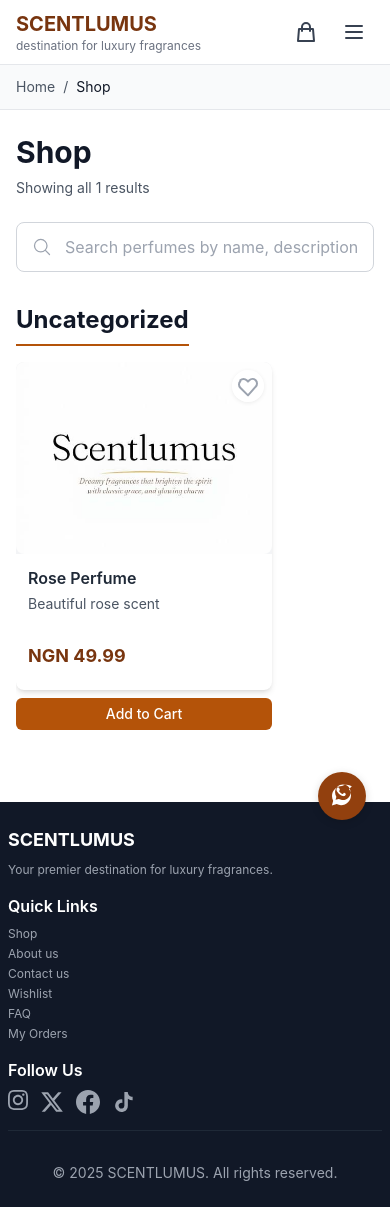
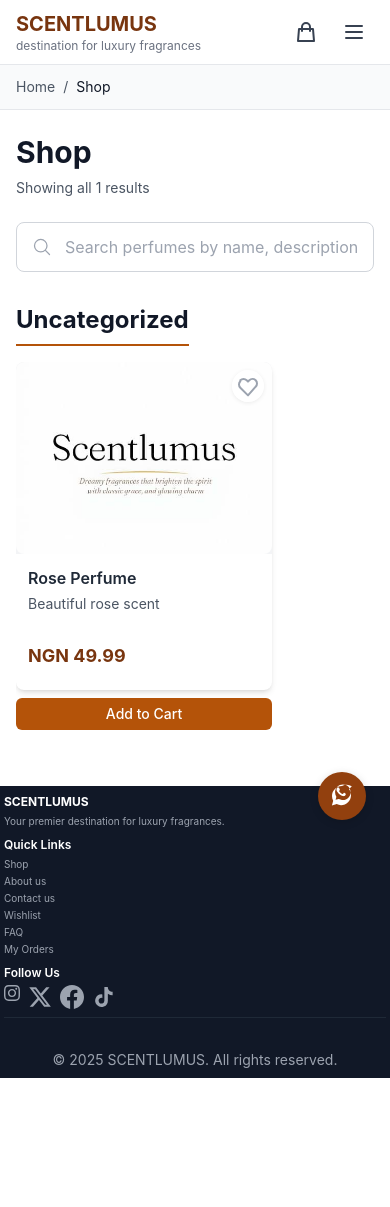
Before and after one commit to unstoppable25/perfume-store-site, a Next.js app: page /shop in a window 390 px wide. After the commit the page ends 1078 px from the top, so only its background shows below. Built offline with nearby package versions, Linux system fonts and the light colour scheme.

Commit message:
style: ultra-compact footer for mobile

```diff
--- a/pages/shop.js
+++ b/pages/shop.js
@@ -457,18 +457,18 @@ export default function Shop() {
         </section>
 
         {/* Footer with Social Media */}
-        <footer className="bg-gray-900 text-white py-6 sm:py-8 mt-8">
-          <div className="max-w-7xl mx-auto px-2 sm:px-4 lg:px-8">
-            <div className="grid grid-cols-1 md:grid-cols-3 gap-4 md:gap-8 mb-4 md:mb-8">
+        <footer className="bg-gray-900 text-white py-2 sm:py-4 mt-4">
+          <div className="max-w-7xl mx-auto px-1 sm:px-2 lg:px-4">
+            <div className="grid grid-cols-1 md:grid-cols-3 gap-2 md:gap-6 mb-2 md:mb-6">
               <div>
-                <h3 className="text-lg sm:text-xl font-bold mb-2 sm:mb-4">SCENTLUMUS</h3>
-                <p className="text-gray-400 text-xs sm:text-sm">
+                <h3 className="text-xs sm:text-lg font-bold mb-1 sm:mb-2">SCENTLUMUS</h3>
+                <p className="text-gray-400 text-[10px] sm:text-xs">
                   Your premier destination for luxury fragrances.
                 </p>
               </div>
               <div>
-                <h3 className="text-base sm:text-lg font-semibold mb-2 sm:mb-4">Quick Links</h3>
-                <ul className="space-y-1 sm:space-y-2 text-xs sm:text-sm">
+                <h3 className="text-xs sm:text-base font-semibold mb-1 sm:mb-2">Quick Links</h3>
+                <ul className="space-y-0.5 sm:space-y-1 text-[10px] sm:text-xs">
                   <li><Link href="/" className="text-gray-400 hover:text-white transition">Shop</Link></li>
                   <li><Link href="/about" className="text-gray-400 hover:text-white transition">About us</Link></li>
                   <li><Link href="/contact" className="text-gray-400 hover:text-white transition">Contact us</Link></li>
@@ -478,10 +478,10 @@ export default function Shop() {
                 </ul>
               </div>
               <div>
-                <h3 className="text-base sm:text-lg font-semibold mb-2 sm:mb-4">Follow Us</h3>
-                <div className="flex space-x-3 sm:space-x-4">
+                <h3 className="text-xs sm:text-base font-semibold mb-1 sm:mb-2">Follow Us</h3>
+                <div className="flex space-x-2 sm:space-x-3">
                   <a href="https://www.instagram.com/scentlumus" target="_blank" rel="noopener noreferrer" className="text-gray-400 hover:text-white transition">
-                    <svg className="w-5 h-5 sm:w-6 sm:h-6" fill="currentColor" viewBox="0 0 24 24">
+                    <svg className="w-4 h-4 sm:w-5 sm:h-5" fill="currentColor" viewBox="0 0 24 24">
                       <path d="M12 2.163c3.204 0 3.584.012 4.85.07 3.252.148 4.771 1.691 4.919 4.919.058 1.265.069 1.645.069 4.849 0 3.205-.012 3.584-.069 4.849-.149 3.225-1.664 4.771-4.919 4.919-1.266.058-1.644.07-4.85.07-3.204 0-3.584-.012-4.849-.07-3.26-.149-4.771-1.699-4.919-4.92-.058-1.265-.07-1.644-.07-4.849 0-3.204.013-3.583.07-4.849.149-3.227 1.664-4.771 4.919-4.919 1.266-.057 1.645-.069 4.849-.069zm0-2.163c-3.259 0-3.667.014-4.947.072-4.358.2-6.78 2.618-6.98 6.98-.059 1.281-.073 1.689-.073 4.948 0 3.259.014 3.668.072 4.948.2 4.358 2.618 6.78 6.98 6.98 1.281.058 1.689.072 4.948.072 3.259 0 3.668-.014 4.948-.072 4.354-.2 6.782-2.618 6.979-6.98.059-1.28.073-1.689.073-4.948 0-3.259-.014-3.667-.072-4.947-.196-4.354-2.617-6.78-6.979-6.98-1.281-.059-1.69-.073-4.949-.073zm0 5.838c-3.403 0-6.162 2.759-6.162 6.162s2.759 6.163 6.162 6.163 6.162-2.759 6.162-6.163c0-3.403-2.759-6.162-6.162-6.162zm0 10.162c-2.209 0-4-1.79-4-4 0-2.209 1.791-4 4-4s4 1.791 4 4c0 2.21-1.791 4-4 4zm6.406-11.845c-.796 0-1.441.645-1.441 1.44s.645 1.44 1.441 1.44c.795 0 1.439-.645 1.439-1.44s-.644-1.44-1.439-1.44z"/>
                     </svg>
                   </a>
```
